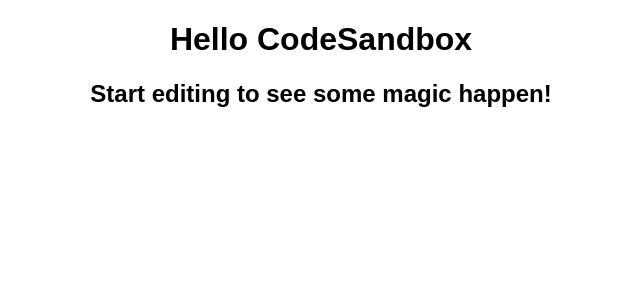
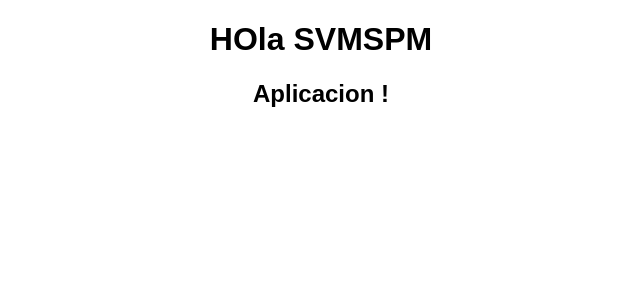
Before and after one commit to erick19921/scvmp-frontend, a React (Create React App) app: page / in a window 1280 px wide. Shown: the top 300 px of the page, without its empty margins (319-959 px from the left). Built offline with nearby package versions, Linux system fonts and the light colour scheme.

Commit message:
Si cambios

```diff
--- a/src/App.js
+++ b/src/App.js
@@ -4,8 +4,8 @@
 export default function App() {
   return (
     <div className="App">
-      <h1>Hello CodeSandbox</h1>
-      <h2>Start editing to see some magic happen!</h2>
+      <h1>HOla SVMSPM</h1>
+      <h2>Aplicacion !</h2>
     </div>
   );
 }
```
